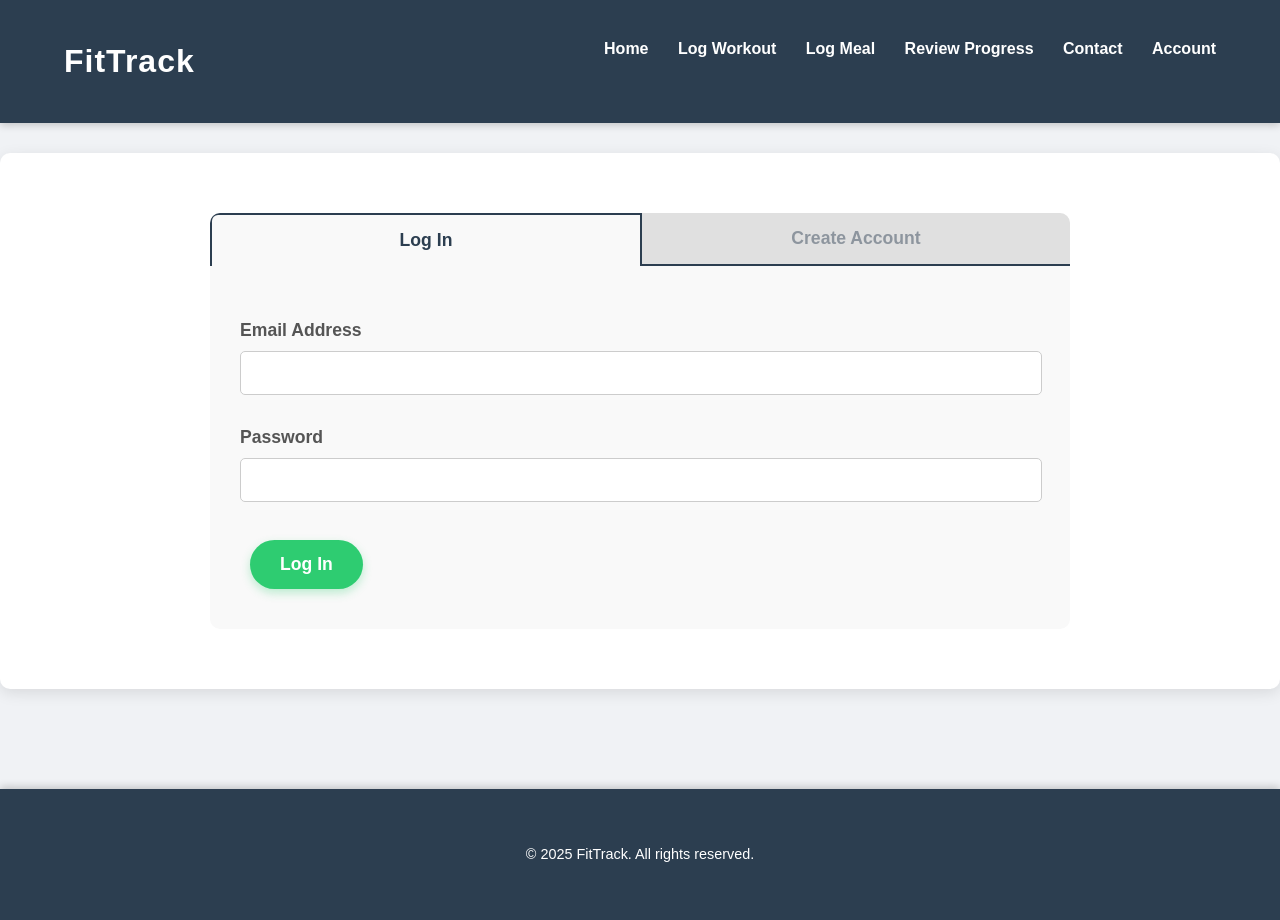
After one commit to alexis-sammut/FitTrack-database-assignment, a Flask app: page /authentification in a window 1280 px wide. The commit adds this page. Run offline with Flask 3, Linux system fonts and the light colour scheme.

Commit message:
added authentification page

```diff
--- a/routes.py
+++ b/routes.py
@@ -88,3 +88,8 @@ def delete_item():
 def contact_page():
     """Renders the contact page."""
     return render_template('contact.html')
+
+@app.route('/authentification')
+def authentification_page():
+    """Renders the authentification page."""
+    return render_template('authentification.html')
--- a/static/css/style.css
+++ b/static/css/style.css
@@ -202,6 +202,91 @@ main {
   color: #2c3e50;
 }
 
+/* Auhtentification page */
+
+.tab-container {
+  display: flex;
+  width: 100%;
+  background-color: #f9f9f9;
+  overflow: hidden;
+  max-width: 860px;
+  margin: 0 auto;
+  padding: 0px;
+
+  background-color: #f9f9f9;
+  border-radius: 10px 10px 0 0;
+}
+
+.tab-button {
+  flex: 1;
+  padding: 15px 20px;
+  width: 100%;
+  font-size: 1.1rem;
+  font-weight: bold;
+  color: #2c3e50;
+  background-color: transparent;
+  border: none;
+  cursor: pointer;
+  transition: background-color 0.3s ease, color 0.3s ease;
+  position: relative;
+  border-radius: 0;
+}
+
+.tab-button.active {
+  background-color: transparent;
+  z-index: 1;
+  border: #2c3e50 2px solid;
+  border-bottom: 0
+}
+
+.tab-button.active::before {
+  content: "";
+  position: absolute;
+  top: 0;
+  left: 0;
+  right: 0;
+  bottom: 0;
+  background-color: transparent;
+  border-radius: 8px 8px 0 0;
+  transform: translateY(10px);
+  z-index: -1;
+}
+
+.tab-button:first-child.active {
+  border-radius: 8px 0 0 0;
+}
+
+.tab-button:last-child.active {
+  border-radius: 0 8px 0 0;
+}
+
+.tab-button:not(.active) {
+  background-color: #e0e0e0;
+  color: #2c3e5075 ;
+  border-bottom: #2c3e50 2px solid;
+}
+
+.tab-button:not(.active):hover {
+  background-color: #d0d0d0;
+
+}
+
+.hidden-form {
+  display: none;
+}
+
+.active-form {
+  display: block;
+}
+
+.form-container{
+  max-width: 800px;
+  margin: 0 auto;
+  padding: 30px;
+  background-color: #f9f9f9;
+  border-radius: 0 0 10px 10px;
+}
+
 /* Log workout page */
 .data-form {
   max-width: 800px;
@@ -228,6 +313,7 @@ main {
 .form-group input[type="text"],
 .form-group input[type="number"],
 .form-group input[type="email"],
+.form-group input[type="password"],
 .form-group textarea {
   width: calc(100% - 24px);
   padding: 12px;
@@ -276,7 +362,7 @@ main {
 }
 
 /* Log meal page */
-.food-entry-row {
+.form-entry-row {
   display: flex;
   gap: 15px;
   margin-bottom: 15px;
@@ -284,13 +370,13 @@ main {
   flex-wrap: wrap;
 }
 
-.food-entry-row .form-group {
+.form-entry-row .form-group {
   flex: 1;
   min-width: 120px;
   margin-bottom: 0;
 }
 
-.food-entry-row .form-group input {
+.form-entry-row .form-group input {
   width: 80%;
 }
 
@@ -692,12 +778,12 @@ footer {
     font-size: 1rem;
   }
 
-  .food-entry-row {
+  .form-entry-row {
     flex-direction: column;
     gap: 10px;
   }
-  .food-entry-row .form-group,
-  .food-entry-row .food-quantity-group {
+  .form-entry-row .form-group,
+  .form-entry-row .form-secondary-group {
     min-width: unset;
     width: 100%;
     flex: 0 0 auto;
--- /dev/null
+++ b/templates/authentification.html
@@ -0,0 +1,70 @@
+{% extends "base.html" %} {% block main %}
+<section id="log-workout" class="section">
+  <div class="container">
+      <div class="tab-container">
+        <button id="loginTab" class="tab-button active">Log In</button>
+        <button id="createAccountTab" class="tab-button">
+          Create Account
+        </button>
+      </div>
+      <div class="form-container">
+        <form id="loginForm" class="active-form" action="" method="">
+          <div class="form-group">
+            <label for="login-email">Email Address</label>
+            <input
+              type="email"
+              id="login-email"
+              name="email"
+              required
+              autocomplete="email"
+            />
+          </div>
+          <div class="form-group">
+            <label for="login-password">Password</label>
+            <input
+              type="password"
+              id="login-password"
+              name="password"
+              required
+              autocomplete="current-password"
+            />
+          </div>
+          <button type="submit" class="button">Log In</button>
+        </form>
+
+        <form id="createAccountForm" class="hidden-form" action="" method="">
+          <div class="form-entry-row">
+            <div class="form-group">
+              <label for="name">Name</label>
+              <input type="text" id="name" name="name" required />
+            </div>
+            <div class="form-group">
+              <label for="create-account-email">Email Address</label>
+              <input
+                type="email"
+                id="create-account-email"
+                name="email"
+                required
+                autocomplete="email"
+              />
+            </div>
+          </div>
+          <div class="form-group">
+            <label for="signup-password">Password</label>
+            <input
+              type="password"
+              id="signup-password"
+              name="password"
+              required
+              autocomplete="new-password"
+            />
+          </div>
+
+          <button type="submit" class="button secondary-button">
+            Create Account
+          </button>
+        </form>
+      </div>
+  </div>
+</section>
+{% endblock %}
--- a/templates/base.html
+++ b/templates/base.html
@@ -25,6 +25,7 @@
             <li><a href="/log_meal">Log Meal</a></li>
             <li><a href="/review">Review Progress</a></li>
             <li><a href="/contact">Contact</a></li>
+            <li><a href="/authentification">Account</a></li>
           </ul>
         </nav>
       </div>
--- a/templates/log_meal.html
+++ b/templates/log_meal.html
@@ -10,7 +10,7 @@
     >
       <input type="hidden" name="mealData" id="mealData">
       <div id="foodEntriesContainer">
-        <div class="food-entry-row">
+        <div class="form-entry-row">
           <div class="form-group">
             <label for="meal-name">Meal Name</label>
             <input
@@ -29,7 +29,7 @@
               required
            >
           </div>
-          <div class="form-group food-quantity-group">
+          <div class="form-group form-secondary-group">
             <label for="foodQuantity1">Quantity (g)</label>
             <input
               type="number"
```
Also changed, not shown: 1 other file.
